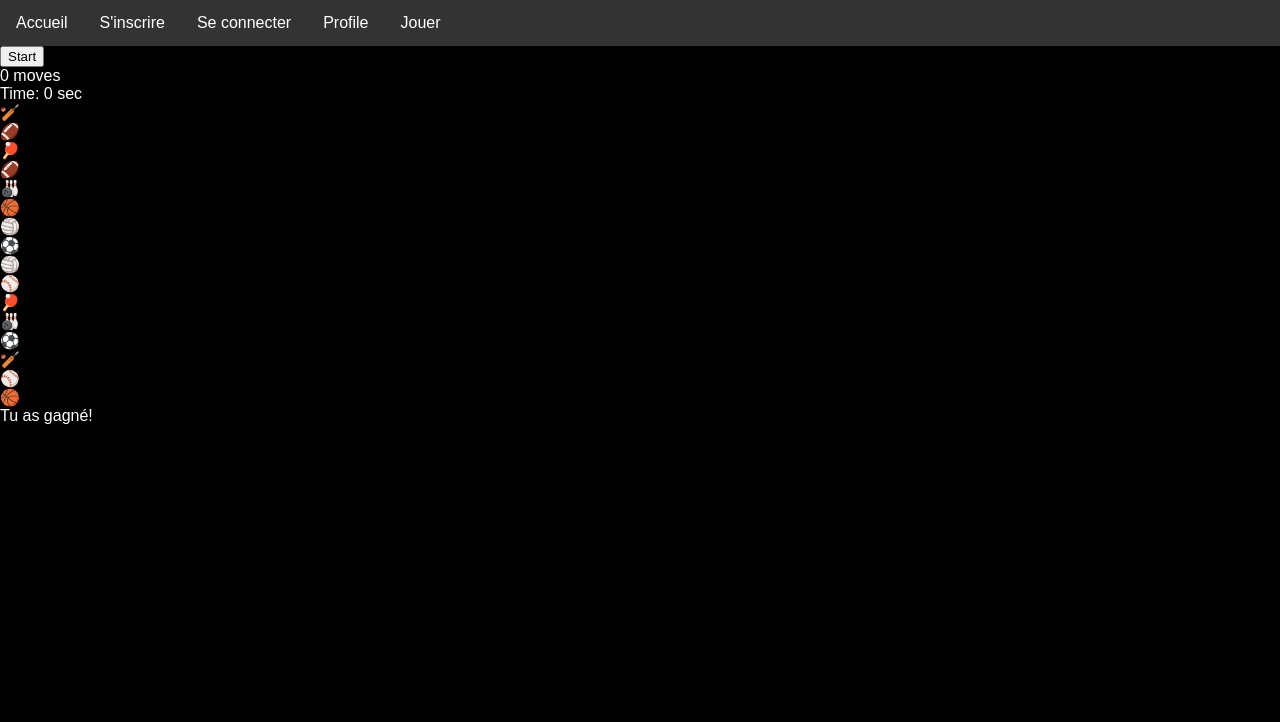
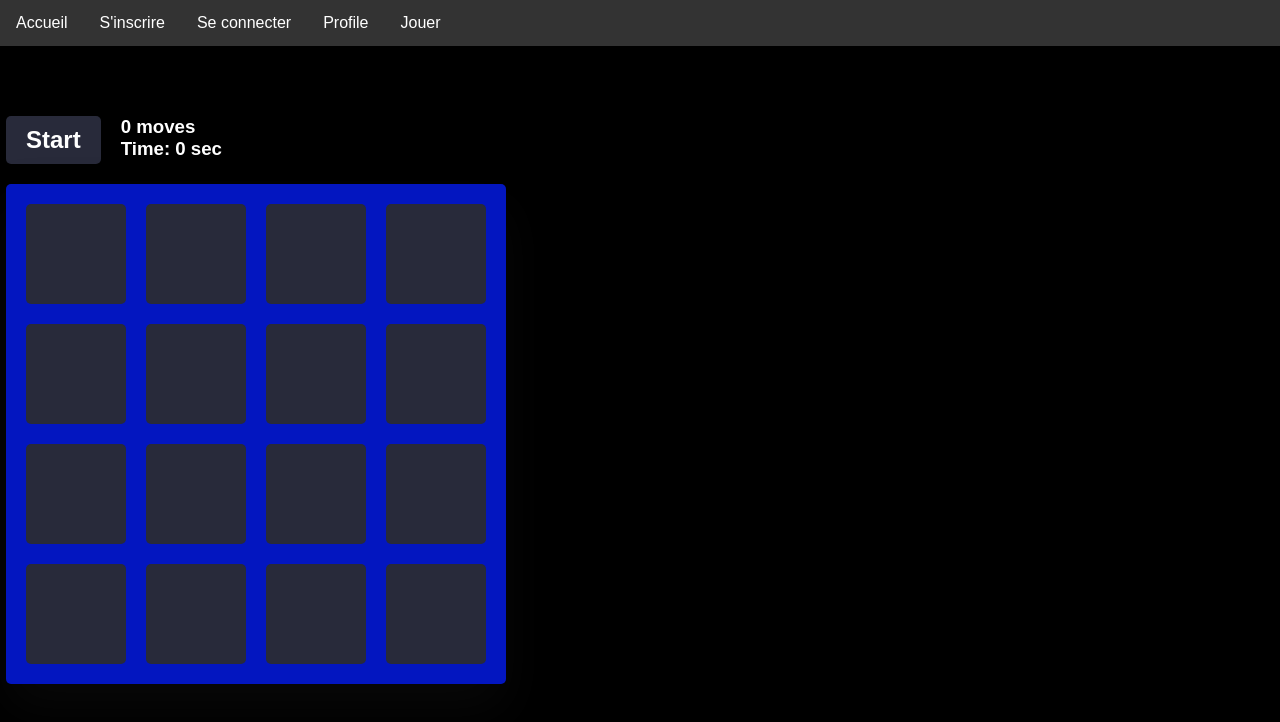
Before and after one commit to lucasdev44/memory-js, a plain HTML site: page memory.html in a window 1280 px wide. Drawn offline with Linux system fonts and the light colour scheme.

Commit message:
css avancé

```diff
--- a/style.css
+++ b/style.css
@@ -81,3 +81,126 @@
                     /* Couleur de fond */
                     color: #fff;
                     /* Couleur du texte */
+                }
+
+                                .game {
+                                    position: absolute;
+                                    top: 50%;
+                                    left: 20%;
+                                    transform: translate(-50%, -50%);
+                                }
+
+                                .controls {
+                                    display: flex;
+                                    gap: 20px;
+                                    margin-bottom: 20px;
+                                }
+
+                                button {
+                                    background: #282A3A;
+                                    color: #FFF;
+                                    border-radius: 5px;
+                                    padding: 10px 20px;
+                                    border: 0;
+                                    cursor: pointer;
+                                    font-family: Arial, Helvetica, sans-serif;
+                                    font-size: 18pt;
+                                    font-weight: bold;
+                                }
+
+                                .disabled {
+                                    color: #757575;
+                                }
+
+                                .stats {
+                                    color: #FFF;
+                                    font-size: 14pt;
+                                    font-weight: bold;
+                                }
+
+                                .board-container {
+                                    position: relative;
+                                }
+
+                                .board,
+                                .win {
+                                    border-radius: 5px;
+                                    box-shadow: 0 25px 50px rgb(33 33 33 / 25%);
+                                    background: linear-gradient(135deg, #03001e 0%, #0316c0 0%);
+                                    transition: transform .6s cubic-bezier(0.4, 0.0, 0.2, 1);
+                                    backface-visibility: hidden;
+                                }
+
+                                .board {
+                                    padding: 20px;
+                                    display: grid;
+                                    grid-template-columns: repeat(4, auto);
+                                    grid-gap: 20px;
+                                }
+
+                                .board-container.flipped .board {
+                                    transform: rotateY(180deg) rotateZ(50deg);
+                                }
+
+                                .board-container.flipped .win {
+                                    transform: rotateY(0) rotateZ(0);
+                                }
+
+                                .card {
+                                    position: relative;
+                                    width: 100px;
+                                    height: 100px;
+                                    cursor: pointer;
+                                }
+
+                                .card-front,
+                                .card-back {
+                                    position: absolute;
+                                    border-radius: 5px;
+                                    width: 100%;
+                                    height: 100%;
+                                    background: #282A3A;
+                                    transition: transform .6s cubic-bezier(0.4, 0.0, 0.2, 1);
+                                    backface-visibility: hidden;
+                                }
+
+                                .card-back {
+                                    transform: rotateY(180deg) rotateZ(50deg);
+                                    font-size: 28pt;
+                                    user-select: none;
+                                    text-align: center;
+                                    line-height: 100px;
+                                    background: #FDF8E6;
+                                }
+
+                                .card.flipped .card-front {
+                                    transform: rotateY(180deg) rotateZ(50deg);
+                                }
+
+                                .card.flipped .card-back {
+                                    transform: rotateY(0) rotateZ(0);
+                                }
+
+                                .win {
+                                    position: absolute;
+                                    top: 0;
+                                    left: 0;
+                                    width: 100%;
+                                    height: 100%;
+                                    text-align: center;
+                                    background: #FDF8E6;
+                                    transform: rotateY(180deg) rotateZ(50deg);
+                                }
+
+                                .win-text {
+                                    position: absolute;
+                                    top: 50%;
+                                    left: 50%;
+                                    transform: translate(-50%, -50%);
+                                    font-size: 21pt;
+                                    color: #282A3A;
+                                }
+
+                                .highlight {
+                                    color: #7303c0;
+                                }
```
